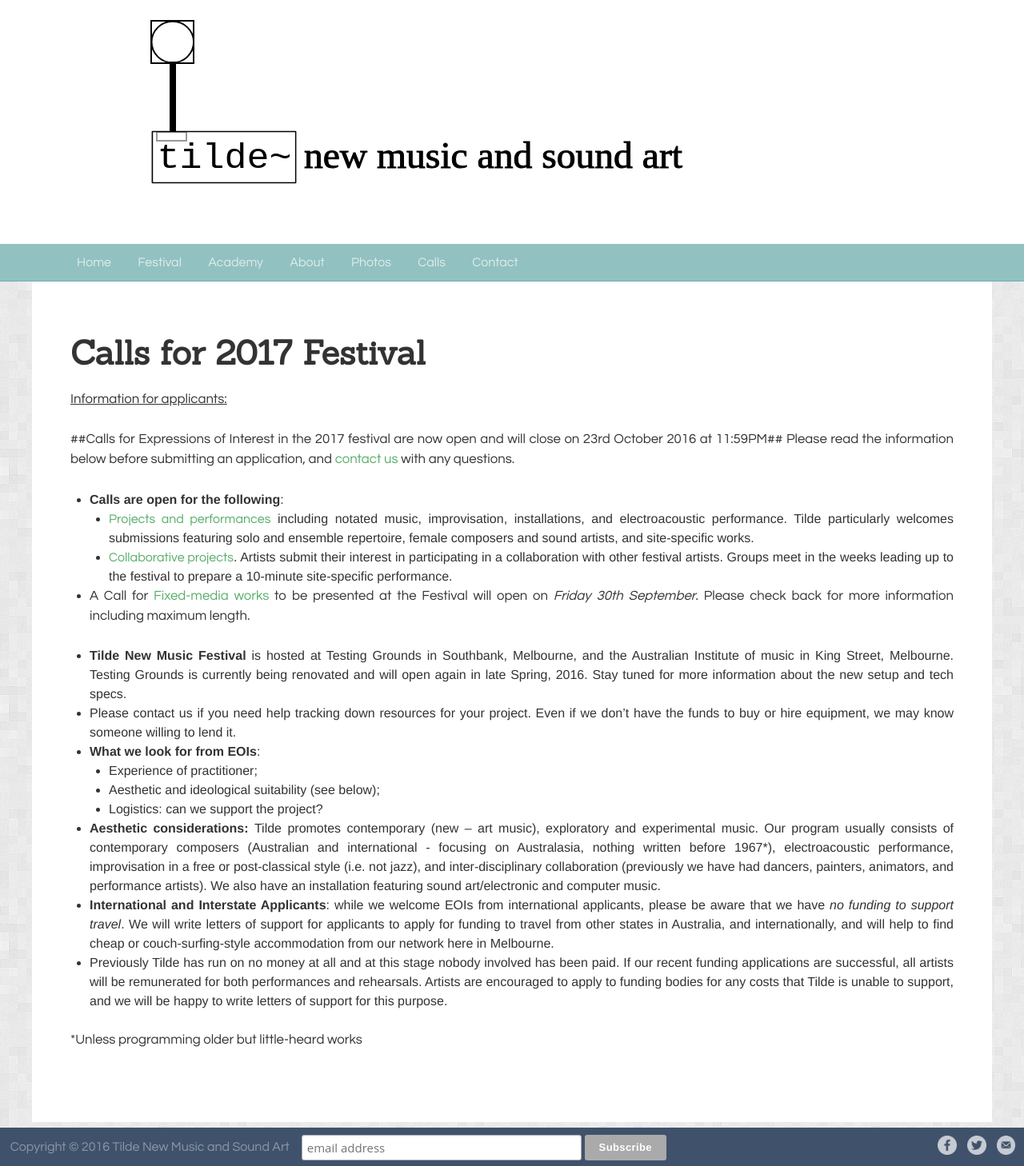
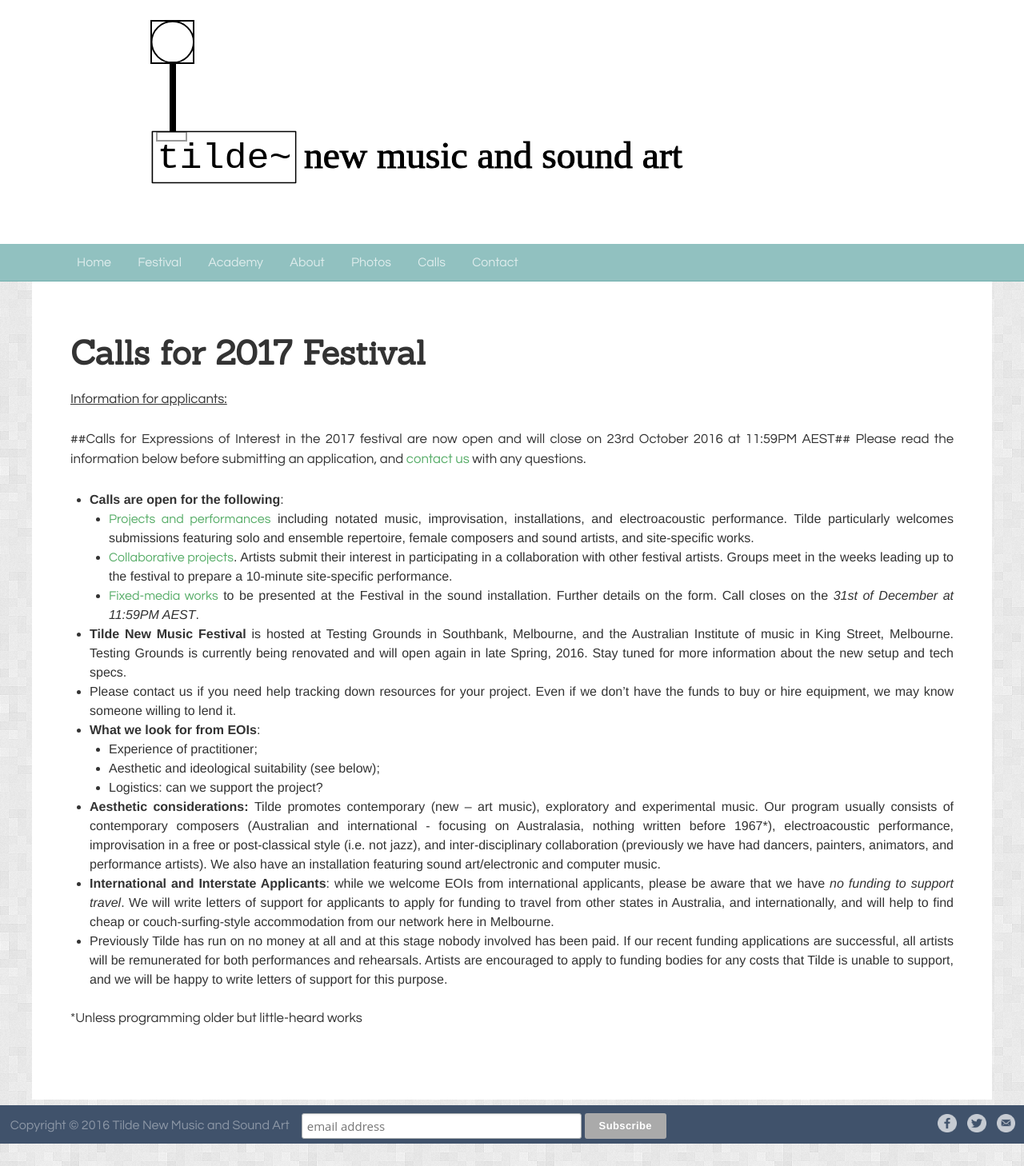
Before and after one commit to unclewalter/tilde-festival-website, a Jekyll site: the page built from pages/calls.md, in a window 1280 px wide. Shown: the whole page at 80% size. Built offline with Jekyll 4.4.1, drawn with Linux system fonts in a browser that asks for light colours.

Commit message:
Updating the fixed media call link to the correct formatting. Clarifying a couple of things.

```diff
--- a/pages/calls.md
+++ b/pages/calls.md
@@ -7,13 +7,13 @@
 <span style="text-decoration: underline;">Information for applicants:</span>
 
 
-##Calls for Expressions of Interest in the 2017 festival are now open and will close on 23rd October 2016 at 11:59PM##
+##Calls for Expressions of Interest in the 2017 festival are now open and will close on 23rd October 2016 at 11:59PM AEST##
 Please read the information below before submitting an application, and [contact us](http://www.tilde.net.au/contact/) with any questions.
 
 *   **Calls are open for the following**:
     *   [Projects and performances](/eoi-projects/) including notated music, improvisation, installations, and electroacoustic performance. Tilde particularly welcomes submissions featuring solo and ensemble repertoire, female composers and sound artists, and site-specific works.
     *   [Collaborative projects](/eoi-collab). Artists submit their interest in participating in a collaboration with other festival artists. Groups meet in the weeks leading up to the festival to prepare a 10-minute site-specific performance.
-*   A Call for [Fixed-media works](/fixed-media) to be presented at the Festival will open on _Friday 30th September_. Please check back for more information including maximum length.
+    *   [Fixed-media works](/fixed-media) to be presented at the Festival in the sound installation. Further details on the form. Call closes on the _31st of December at 11:59PM AEST_.
 
 *   **Tilde New Music Festival** is hosted at Testing Grounds in Southbank, Melbourne, and the Australian Institute of music in King Street, Melbourne. Testing Grounds is currently being renovated and will open again in late Spring, 2016. Stay tuned for more information about the new setup and tech specs.
 *   Please contact us if you need help tracking down resources for your project. Even if we don't have the funds to buy or hire equipment, we may know someone willing to lend it.
```
